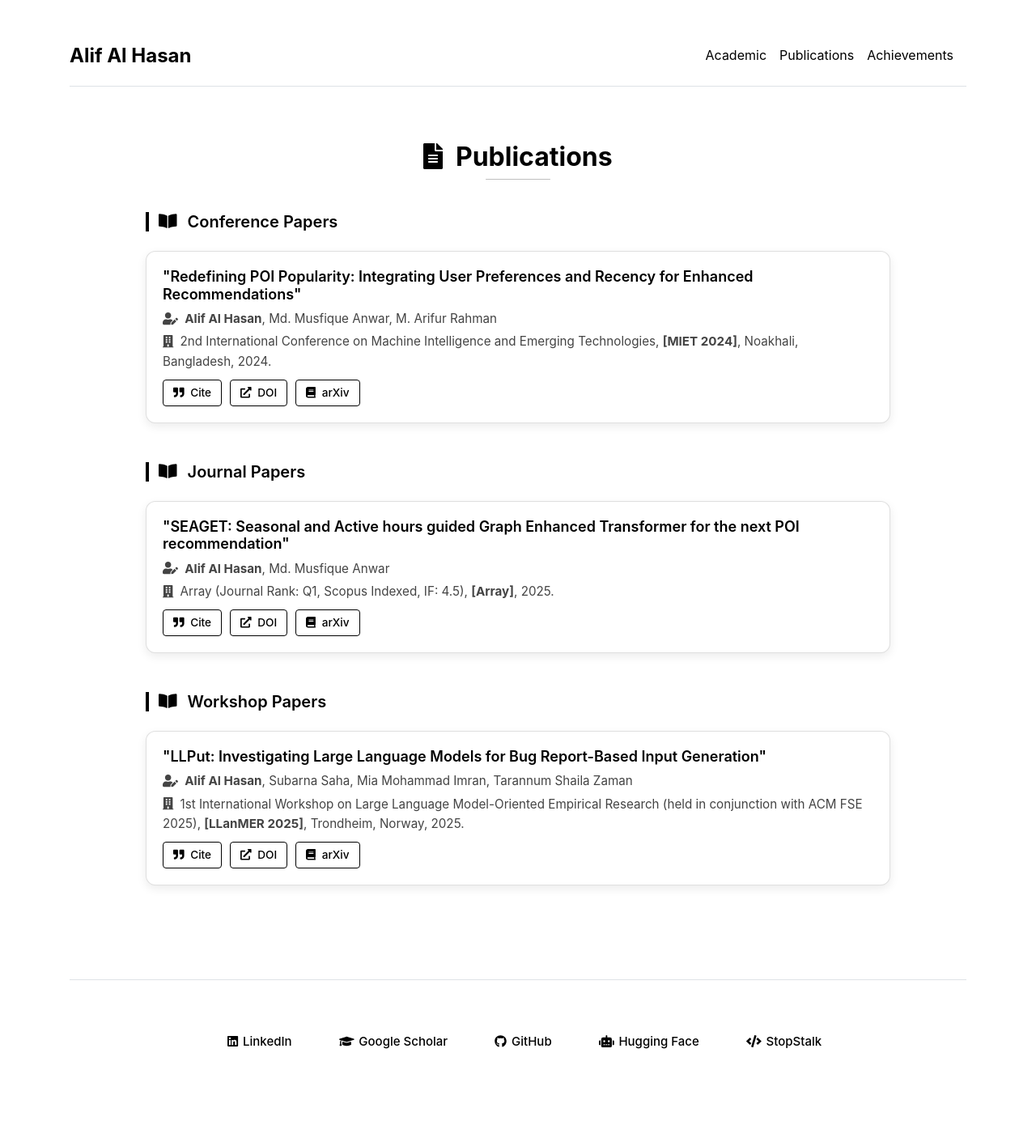
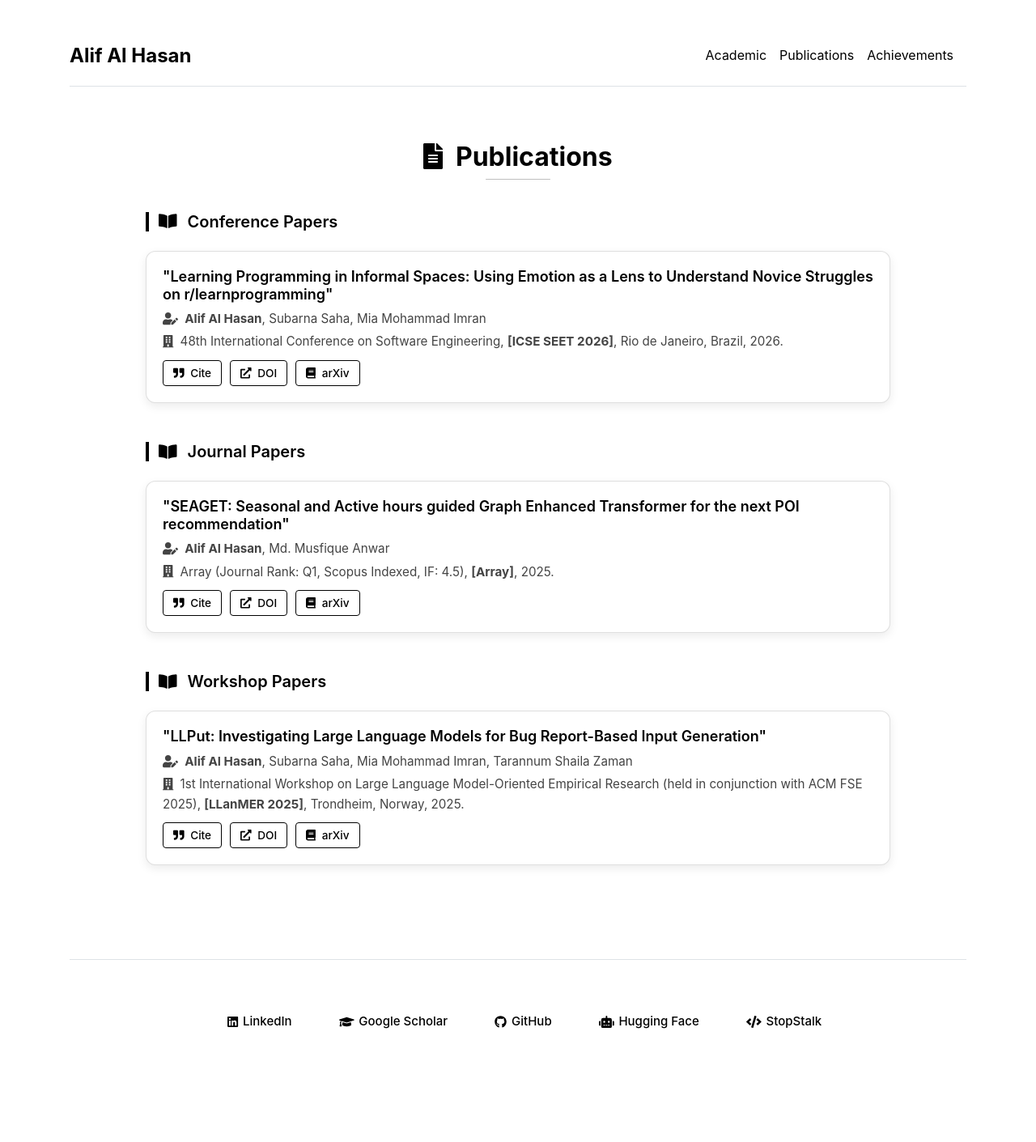
Before and after one commit to alifalhasan/alifalhasan.github.io, a Jekyll site: the page built from publications.md, in a window 1280 px wide. Shown: the whole page at 81% size. Built offline with Jekyll 4.4.1, drawn with Linux system fonts in a browser that asks for light colours; after the commit the page ends 1386 px from its top, so only the background shows below that.

Commit message:
[Task] Added ICSE SEET 2026 paper. [Description] This commit updated the info with ICSE SEET paper and removed the MIET paper. [Author] @alifalhasan

```diff
--- a/_data/academic/academic-experience.yml
+++ b/_data/academic/academic-experience.yml
@@ -1,5 +1,5 @@
 - title: "Teaching Assistant"
-  duration: "Aug, 2025 – Present"
+  duration: "Aug, 2025 – Dec, 2025 (Fall 2025)"
   course: "CSDS 325/425: Computer Networks"
   institution: "Case Western Reserve University"
   responsibilities:
--- a/_data/posts.yml
+++ b/_data/posts.yml
@@ -1,13 +1,18 @@
 posts:
+  - date: "November 2025"
+    description: "📄 <b>Conference Paper Accepted:</b> Our paper <i>“Learning Programming in Informal Spaces: Using Emotion as a Lens to Understand Novice Struggles on r/learnprogramming”</i> was accepted to <b>ICSE SEET 2026</b>."
+
   - date: "October 2025"
-    description: "🏅 Received a <b>Government Scholarship</b> for academic excellence during my B.Sc. at <b>Jahangirnagar University</b>."
+    description: "🏅 Received a <b>Government Scholarship</b> for outstanding academic performance during my B.Sc. studies at <b>Jahangirnagar University</b>."
+
   - date: "August 2025"
-    description: "🎓 Started my <b>Ph.D. in Computer Science</b> at <b>Case Western Reserve University</b>, under the supervision of <b><a href='https://sumonbis.github.io/' target='_blank'>Prof. Sumon Biswas</a></b>."
+    description: "🎓 Began my <b>Ph.D. in Computer Science</b> at <b>Case Western Reserve University</b>, supervised by <b><a href='https://sumonbis.github.io/' target='_blank'>Prof. Sumon Biswas</a></b>."
+
   - date: "March 2025"
-    description: "📝 <b>Workshop Paper Accepted:</b> Our work on <b>LLMs for Bug Report-Based Input Generation</b> was accepted for presentation at <b>LLanMER 2025</b>."
+    description: "📝 <b>Workshop Paper Accepted:</b> Our work on <i>LLMs for Bug Report-Based Input Generation</i> was accepted for presentation at <b>LLanMER 2025</b>."
+
   - date: "March 2025"
-    description: "📄 <b>Journal Article Accepted:</b> Our paper on <b>Next POI Recommendation</b> was accepted for publication in <b>Array</b> (SCI Q1, IF 4.5)."
+    description: "📄 <b>Journal Article Accepted:</b> Our paper on <i>Next POI Recommendation</i> was accepted for publication in <b>Array</b> (SCI Q1, IF 4.5)."
+
   - date: "February 2025"
-    description: "🏅 Awarded the <b>National Science and Technology (NST) Fellowship</b> in recognition of academic excellence and research contributions."
-  - date: "November 2024"
-    description: "📊 <b>Conference Presentation:</b> Presented our research on <b>Redefining Point of Interest (POI) Popularity</b> at <b>MIET 2024</b>."
+    description: "🏅 Awarded the prestigious <b>National Science and Technology (NST) Fellowship</b> by the Ministry of Science & Technology, Bangladesh, in recognition of research excellence."
--- a/_data/publications/conference/2024.yml
+++ /dev/null
@@ -1,8 +0,0 @@
-- title: "Redefining POI Popularity: Integrating User Preferences and Recency for Enhanced Recommendations"
-  authors: "Alif Al Hasan, Md. Musfique Anwar, M. Arifur Rahman"
-  venue: "2nd International Conference on Machine Intelligence and Emerging Technologies"
-  venueShort: "MIET 2024"
-  datePlace: "Noakhali, Bangladesh, 2024"
-  bibkey: "conference/2024/10.1007_978-981-96-2721-9_42"
-  doi: "https://doi.org/10.1007/978-981-96-2721-9_42"
-  arxiv: "https://arxiv.org/abs/2407.05360"
--- /dev/null
+++ b/_data/publications/conference/2025.yml
@@ -0,0 +1,8 @@
+- title: "Learning Programming in Informal Spaces: Using Emotion as a Lens to Understand Novice Struggles on r/learnprogramming"
+  authors: "Alif Al Hasan, Subarna Saha, Mia Mohammad Imran"
+  venue: "48th International Conference on Software Engineering"
+  venueShort: "ICSE SEET 2026"
+  datePlace: "Rio de Janeiro, Brazil, 2026"
+  bibkey: ""
+  doi: ""
+  arxiv: "https://arxiv.org/abs/2511.22789"
```
Also changed, not shown: static/citations/conference/2024/10.1007_978-981-96-2721-9_42.bib (deleted, +0 -17 lines).
